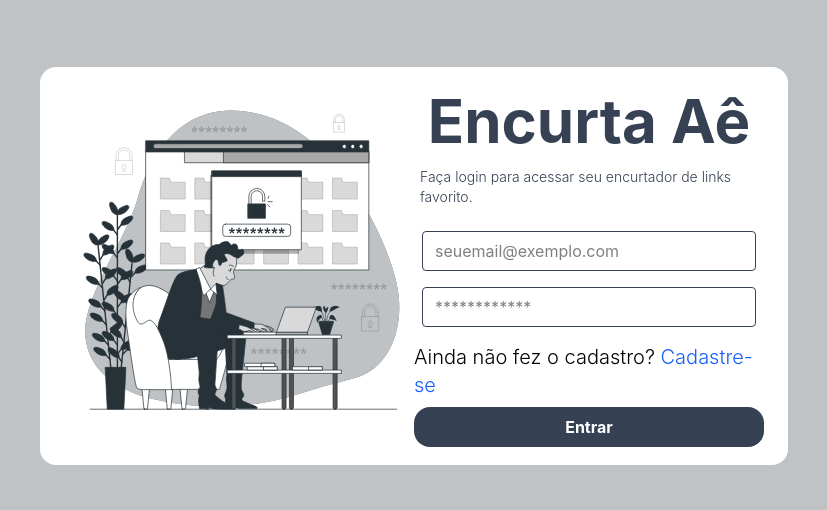
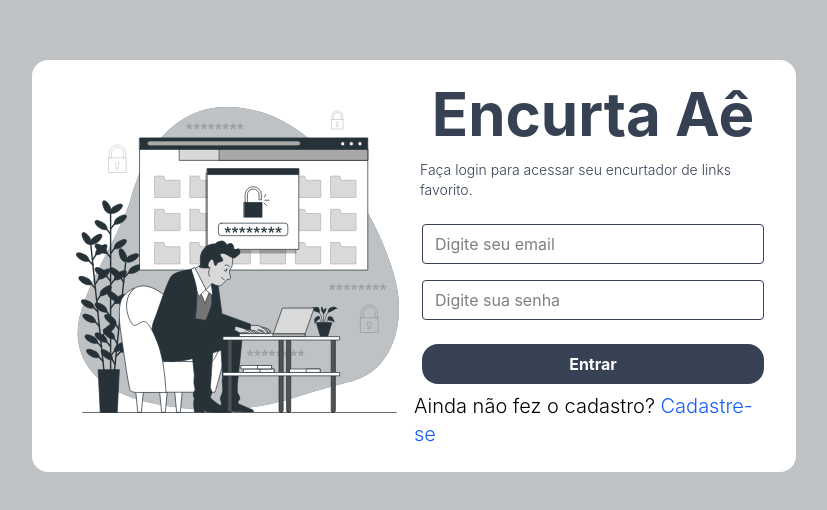
Before and after one commit to gusthavomnz/encurta-ae, a React (Vite) app in the folder frontend/: page / in a window 1280 px wide. Shown: the part 134-644 px from the top of the page, without its empty margins (226-1053 px from the left). Built offline with nearby package versions, Linux system fonts and the light colour scheme.

Commit message:
refactor: transformando InputField em um componente reutilizavel.

```diff
--- a/frontend/src/components/CardLogin.tsx
+++ b/frontend/src/components/CardLogin.tsx
@@ -1,5 +1,6 @@
 import imagemLogin from '../assets/login-encurta-ae.svg'
 import ConfirmButton from './ui/ConfirmBotton'
+import InputField from './ui/InputField'
 
 function CardLogin() {
   return (
@@ -9,15 +10,15 @@ function CardLogin() {
         <p className="text-center md-text-left text-6xl font-bold text-gray-700 ">Encurta Aê</p>
         <p className="text-xl font-light text-gray-700 mt-4 md:text-sm px-1.5">Faça login para acessar seu encurtador de links favorito.</p>
         <form className="flex flex-col md:items-center gap-4 mt-6 md:w-full w-full px-2 pb-4">
-          <input type="text" placeholder="seuemail@exemplo.com" className="w-full h-10 bg-white border  border-gray-700  rounded-sm px-3" />
-          <input type="password" placeholder="************" className="w-full h-10 bg-white border border-gray-700  rounded-sm px-3 " />
+          <InputField placeholder="Digite seu email" type="email" />
+          <InputField placeholder="Digite sua senha" type="password" />
+           <div className = "w-full h-10 justify-center items-center flex pt-4">
+      <ConfirmButton textoBotao="Entrar" />
+       </div>
         </form>
         <p className= "text-center md:text-left text-xl font-light"> Ainda não fez o cadastro? {' '}
             <span className="text-blue-600 cursor-pointer">Cadastre-se</span>
         </p>
-      <div className = "w-full h-10 justify-center items-center flex pt-4">
-      <ConfirmButton textoBotao="Entrar" />
-       </div>
     </div>
     </div>
   )
--- a/frontend/src/components/ui/ConfirmBotton.tsx
+++ b/frontend/src/components/ui/ConfirmBotton.tsx
@@ -1,4 +1,8 @@
-function ConfirmButton({ textoBotao }: { textoBotao: string }) {
+interface ConfirmButtonProps {
+    textoBotao: string;
+}
+
+function ConfirmButton({ textoBotao }: ConfirmButtonProps) {
     return (
         <button className="w-100 h-10 bg-gray-700 font-bold text-1.5xl text-white rounded-2xl hover:bg-black transition-colors duration-300">
             {textoBotao}
--- /dev/null
+++ b/frontend/src/components/ui/InputField.tsx
@@ -0,0 +1,14 @@
+interface InputFieldProps {
+    placeholder : string;
+    type: 'email' | 'password' | 'text';
+
+}
+
+export function InputField({ placeholder, type }: InputFieldProps) {
+    return (
+        <input type={type} placeholder={placeholder} className="w-full h-10 bg-white border border-gray-700  rounded-sm px-3 " />
+    )
+}
+
+
+export default InputField
```
Also changed, not shown: frontend/src/components/CardRegiste.tsx (added).
